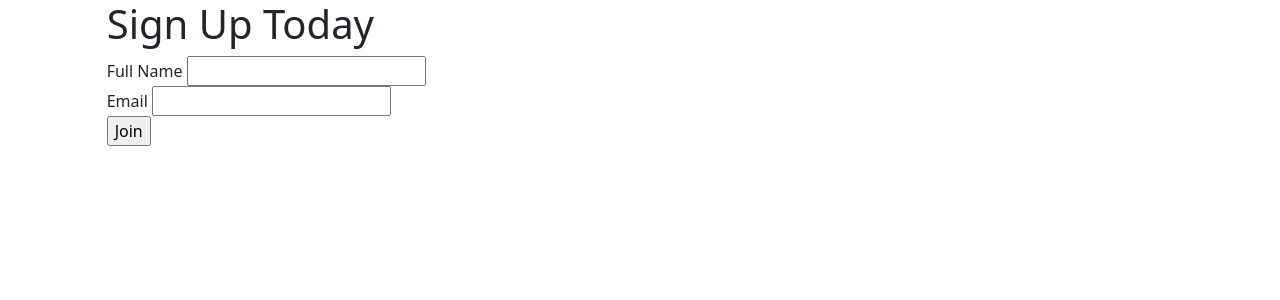
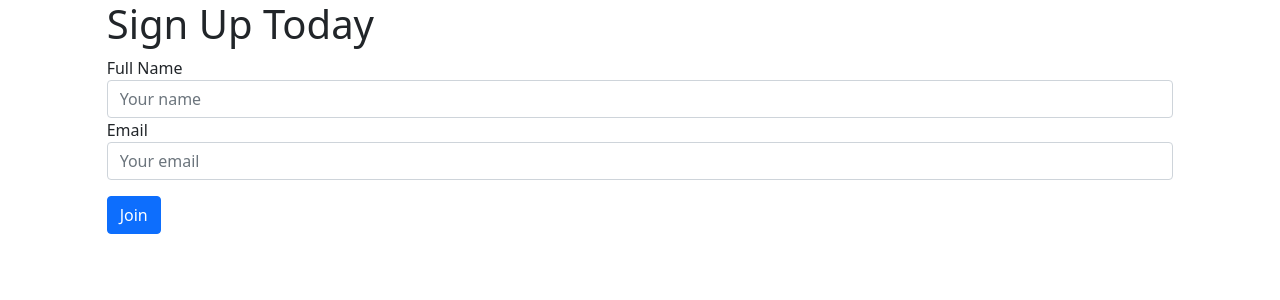
Before and after one commit to drewwmercer/flask-landing-page, a Flask app: page / in a window 1280 px wide. Shown: the top 300 px of the page. Run offline with Flask 2, Linux system fonts and the light colour scheme.

Commit message:
cleaned form and error display

```diff
--- a/landing/home/forms.py
+++ b/landing/home/forms.py
@@ -2,8 +2,8 @@ from flask_wtf import FlaskForm
 from wtforms import StringField, validators, ValidationError
 
 class LandingForm(FlaskForm):
-    full_name = StringField('Full Name', validators=[validators.DataRequired(message='Full name is required.')])
-    email = StringField('Email', validators=[validators.DataRequired(message='Email is required.'), validators.Email()])
+    full_name = StringField('Full Name', render_kw={'class': 'form-control', 'placeholder': 'Your name'}, validators=[validators.DataRequired(message='Full name is required.')])
+    email = StringField('Email', render_kw={'class': 'form-control', 'placeholder': 'Your email'}, validators=[validators.DataRequired(message='Email is required.'), validators.Email()])
 
     def validate_email(self, field):
         if field.data.endswith('.edu'):
--- a/landing/templates/home.html
+++ b/landing/templates/home.html
@@ -37,7 +37,7 @@
             {% endif %}
         </div>
 
-        <input type='submit' value='Join' />
+        <button class='btn btn-primary my-3' type='submit'>Join</button>
     </form>
 </div>
 
```
